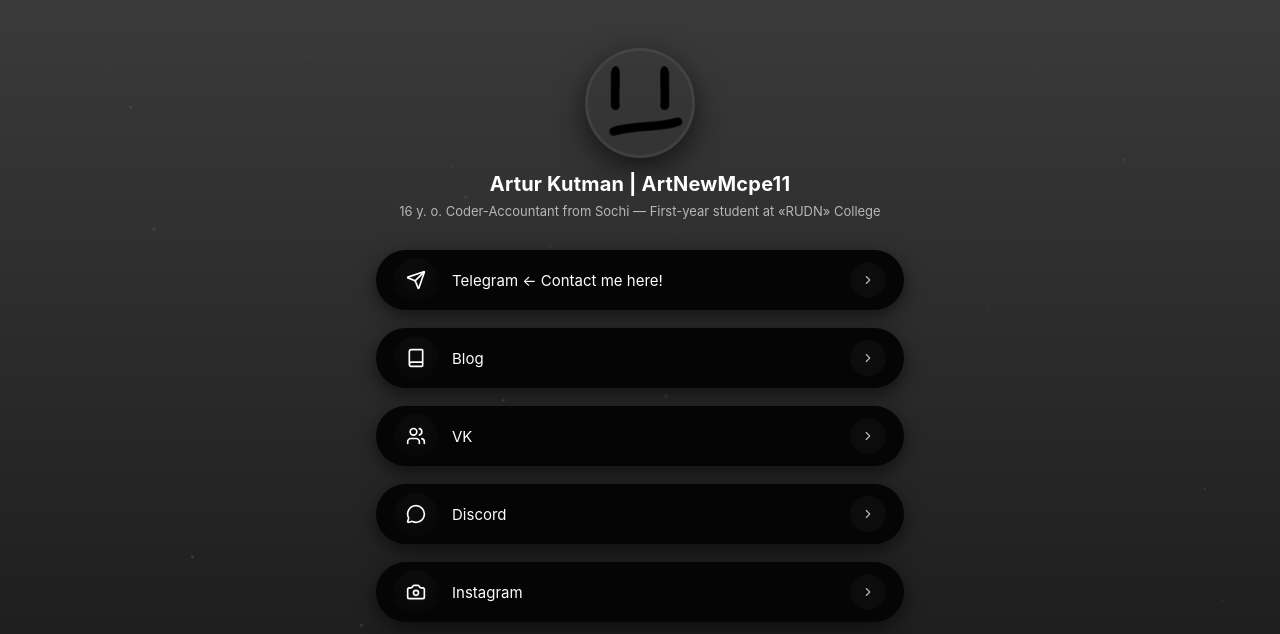
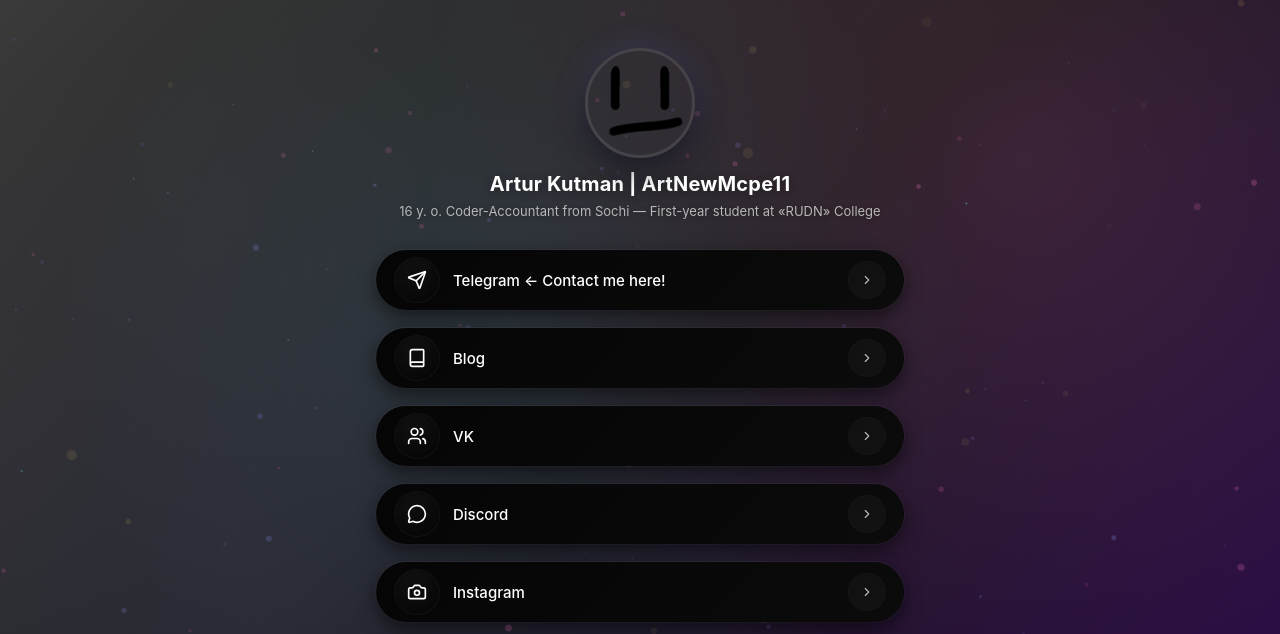
Before and after one commit to SIshill1/SIshill1.github.io, a plain HTML site: page index.html in a window 1280 px wide. Shown: the top 634 px of the page. Drawn offline with nearby package versions, Linux system fonts and the light colour scheme.

Commit message:
index.html

```diff
--- a/index.html
+++ b/index.html
@@ -22,11 +22,11 @@
       --icon-circle:44px;
       --gap-links:18px;
       --radius:999px;
-      /* анимационные настройки (легко подправить) */
-      --t-fast: 160ms;
-      --t-mid: 260ms;
-      --t-slow: 420ms;
-      --easing: cubic-bezier(.2,.9,.3,1);
+      /* УВЕЛИЧИЛИ ВРЕМЯ АНИМАЦИЙ ДЛЯ ПЛАВНОСТИ */
+      --t-fast: 200ms;
+      --t-mid: 400ms;
+      --t-slow: 600ms;
+      --easing: cubic-bezier(0.25, 0.46, 0.45, 0.94);
     }
 
     *{box-sizing:border-box}
@@ -34,7 +34,7 @@
     body{
       margin:0;
       font-family: Inter, "Segoe UI", Arial, sans-serif;
-      background: linear-gradient(180deg,var(--page-bg-1),var(--page-bg-2));
+      background: linear-gradient(135deg, var(--page-bg-1), var(--page-bg-2), #2a0a4a);
       color:var(--text);
       -webkit-font-smoothing:antialiased;
       -moz-osx-font-smoothing:grayscale;
@@ -44,16 +44,30 @@
       padding:48px 20px;
       min-height:100vh;
       position:relative;
-      overflow:hidden; /* чтобы canvas был в фоне */
+      overflow:hidden;
     }
 
-    /* canvas для частиц — позади основного контента */
+    /* Улучшенный градиентный фон */
+    .gradient-bg {
+      position: absolute;
+      top: 0;
+      left: 0;
+      width: 100%;
+      height: 100%;
+      background:
+        radial-gradient(circle at 20% 80%, rgba(120, 119, 198, 0.15) 0%, transparent 50%),
+        radial-gradient(circle at 80% 20%, rgba(255, 119, 198, 0.15) 0%, transparent 50%),
+        radial-gradient(circle at 40% 40%, rgba(120, 219, 255, 0.1) 0%, transparent 50%);
+      z-index: 0;
+    }
+
+    /* canvas для улучшенных частиц */
     canvas#particles{
       position: absolute;
       inset: 0;
       width:100%;
       height:100%;
-      z-index: 0;
+      z-index: 1;
       pointer-events: none;
       display:block;
     }
@@ -66,7 +80,7 @@
       align-items:center;
       flex:1;
       position: relative;
-      z-index: 1; /* выше canvas */
+      z-index: 2;
     }
 
     .avatar{
@@ -74,14 +88,56 @@
       height:var(--avatar-size);
       border-radius:50%;
       object-fit:cover;
-      border:3px solid rgba(255,255,255,0.06);
-      box-shadow:0 10px 30px rgba(0,0,0,0.6);
-      transition: transform var(--t-mid) var(--easing), box-shadow var(--t-mid) var(--easing);
+      border:3px solid rgba(255,255,255,0.1);
+      box-shadow:
+        0 10px 30px rgba(0,0,0,0.6),
+        0 0 30px rgba(120, 119, 198, 0.3);
+      transition: all var(--t-mid) var(--easing);
+      position: relative;
     }
-    .avatar:hover{ transform: scale(1.02) rotate(0.8deg); box-shadow:0 18px 44px rgba(0,0,0,0.66); }
 
-    h1{ margin:14px 0 6px; font-size:var(--name-font); font-weight:700; letter-spacing:0.2px; }
-    p.desc{ margin:0; margin-bottom:22px; font-size:var(--desc-font); color:var(--muted); max-width:820px; text-align:center; line-height:1.4; }
+    .avatar::after {
+      content: '';
+      position: absolute;
+      top: -3px;
+      left: -3px;
+      right: -3px;
+      bottom: -3px;
+      border-radius: 50%;
+      background: linear-gradient(45deg, transparent, rgba(255,255,255,0.1), transparent);
+      opacity: 0;
+      transition: opacity var(--t-mid) var(--easing);
+    }
+
+    .avatar:hover{
+      transform: scale(1.05);
+      box-shadow:
+        0 15px 40px rgba(0,0,0,0.8),
+        0 0 40px rgba(120, 119, 198, 0.5);
+    }
+
+    .avatar:hover::after {
+      opacity: 1;
+    }
+
+    h1{
+      margin:14px 0 6px;
+      font-size:var(--name-font);
+      font-weight:700;
+      letter-spacing:0.2px;
+      text-shadow: 0 2px 10px rgba(0,0,0,0.3);
+    }
+
+    p.desc{
+      margin:0;
+      margin-bottom:22px;
+      font-size:var(--desc-font);
+      color:var(--muted);
+      max-width:820px;
+      text-align:center;
+      line-height:1.4;
+      text-shadow: 0 1px 5px rgba(0,0,0,0.3);
+    }
 
     .links-wrap{ width:100%; display:flex; justify-content:center; }
     .links{
@@ -93,39 +149,58 @@
       padding:8px 6px 18px;
     }
 
-    /* базовая кнопка */
+    /* улучшенные кнопки с более плавными анимациями */
     .link{
       display:flex;
       align-items:center;
       justify-content:space-between;
       gap:16px;
       height:var(--link-height);
-      background:var(--card-bg);
+      background: var(--card-bg);
       border-radius:var(--radius);
       padding:0 18px 0 12px;
       text-decoration:none;
       color:var(--text);
-      box-shadow: 0 6px 18px rgba(0,0,0,0.55);
+      box-shadow:
+        0 6px 18px rgba(0,0,0,0.55),
+        0 0 0 1px rgba(255,255,255,0.05);
       position:relative;
-      overflow:visible;
+      overflow:hidden;
+      border: 1px solid transparent;
+      background: linear-gradient(135deg, var(--card-bg), var(--card-accent));
 
       /* более мягкое появление изначально */
       opacity:0;
       transform: translateY(10px);
       animation: linkIn var(--t-slow) var(--easing) forwards;
+      transition: all var(--t-mid) var(--easing);
     }
 
-    @keyframes linkIn{ to{ opacity:1; transform:none } }
+    .link::before {
+      content: '';
+      position: absolute;
+      top: 0;
+      left: -100%;
+      width: 100%;
+      height: 100%;
+      background: linear-gradient(90deg, transparent, rgba(255,255,255,0.1), transparent);
+      transition: left var(--t-slow) var(--easing);
+    }
+
+    @keyframes linkIn{
+      0% { opacity:0; transform: translateY(15px); }
+      100% { opacity:1; transform: translateY(0); }
+    }
 
     /* тайминги появления для каждого элемента */
-    .link:nth-child(1){ animation-delay:.12s }
-    .link:nth-child(2){ animation-delay:.28s }
-    .link:nth-child(3){ animation-delay:.44s }
+    .link:nth-child(1){ animation-delay:.15s }
+    .link:nth-child(2){ animation-delay:.30s }
+    .link:nth-child(3){ animation-delay:.45s }
     .link:nth-child(4){ animation-delay:.60s }
-    .link:nth-child(5){ animation-delay:.76s }
-    .link:nth-child(6){ animation-delay:.92s }
-    .link:nth-child(7){ animation-delay:1.08s }
-    .link:nth-child(8){ animation-delay:1.24s }
+    .link:nth-child(5){ animation-delay:.75s }
+    .link:nth-child(6){ animation-delay:.90s }
+    .link:nth-child(7){ animation-delay:1.05s }
+    .link:nth-child(8){ animation-delay:1.20s }
 
     /* слева: иконка в кружке + текст, аккуратное выравнивание */
     .left{ display:flex; align-items:center; gap:14px; min-width:0; }
@@ -134,14 +209,42 @@
       width:var(--icon-circle);
       height:var(--icon-circle);
       border-radius:50%;
-      background:rgba(255,255,255,0.03);
-      display:flex; align-items:center; justify-content:center; flex-shrink:0; margin-left:6px;
-      box-shadow: inset 0 -6px 18px rgba(0,0,0,0.5);
-      transition: transform var(--t-mid) var(--easing), background var(--t-mid) var(--easing), box-shadow var(--t-mid) var(--easing);
+      background: linear-gradient(135deg, rgba(255,255,255,0.05), rgba(255,255,255,0.02));
+      display: flex;
+      align-items: center;
+      justify-content: center;
+      flex-shrink: 0;
+      margin-left: 6px;
+      box-shadow:
+        inset 0 -6px 18px rgba(0,0,0,0.5),
+        0 0 0 1px rgba(255,255,255,0.05);
+      transition: all var(--t-mid) var(--easing);
       will-change: transform;
+      position: relative;
+      overflow: hidden;
     }
 
-    .icon-circle svg{ width:20px; height:20px; display:block; color:var(--text); transition: transform var(--t-mid) var(--easing); }
+    .icon-circle::before {
+      content: '';
+      position: absolute;
+      top: 0;
+      left: 0;
+      right: 0;
+      bottom: 0;
+      background: linear-gradient(135deg, rgba(120,119,198,0.1), rgba(255,119,198,0.1));
+      opacity: 0;
+      transition: opacity var(--t-mid) var(--easing);
+    }
+
+    .icon-circle svg{
+      width:20px;
+      height:20px;
+      display:block;
+      color:var(--text);
+      transition: all var(--t-mid) var(--easing);
+      position: relative;
+      z-index: 1;
+    }
 
     .text{
       font-size:15px;
@@ -151,8 +254,9 @@
       overflow:hidden;
       text-overflow:ellipsis;
       white-space:nowrap;
-      transition: transform var(--t-mid) var(--easing), color var(--t-mid) var(--easing);
+      transition: all var(--t-mid) var(--easing);
       will-change: transform;
+      font-weight: 500;
     }
 
     .arrow{
@@ -164,53 +268,95 @@
       justify-content:center;
       background:rgba(255,255,255,0.03);
       flex-shrink:0;
-      transition: transform var(--t-mid) var(--easing), background var(--t-mid) var(--easing);
+      transition: all var(--t-mid) var(--easing);
       will-change: transform;
+      box-shadow: 0 0 0 1px rgba(255,255,255,0.05);
     }
-    .arrow svg{ width:14px; height:14px; color:var(--muted); transition: transform var(--t-mid) var(--easing), color var(--t-mid) var(--easing); }
+    .arrow svg{ width:14px; height:14px; color:var(--muted); transition: all var(--t-mid) var(--easing); }
 
-    /* Мягкие hover-эффекты: не резкие */
+    /* Улучшенные hover-эффекты - БОЛЕЕ ПЛАВНЫЕ */
     .link:hover{
       transform: translateY(-4px);
-      background: linear-gradient(180deg, var(--card-bg), var(--card-accent));
-      box-shadow: 0 20px 46px rgba(0,0,0,0.65);
+      background: linear-gradient(135deg, var(--card-accent), #151525);
+      box-shadow:
+        0 20px 46px rgba(0,0,0,0.65),
+        0 0 30px rgba(120, 119, 198, 0.2),
+        0 0 0 1px rgba(120, 119, 198, 0.1);
     }
-    .link:active{ transform: translateY(-2px) scale(0.999); }
+
+    .link:hover::before {
+      left: 100%;
+    }
+
+    .link:active{ transform: translateY(-2px) scale(0.998); }
 
     .link:hover .icon-circle{
       transform: translateY(-3px) scale(1.03);
-      box-shadow: inset 0 -8px 22px rgba(0,0,0,0.55);
+      box-shadow:
+        inset 0 -8px 22px rgba(0,0,0,0.55),
+        0 5px 15px rgba(0,0,0,0.3);
     }
-    .link:hover .icon-circle svg{ transform: translateY(-1px); }
-    .link:hover .text{ transform: translateY(-1px); color: #fff; }
-    .link:hover .arrow{ transform: translateX(8px); background:rgba(255,255,255,0.02); }
-    .link:hover .arrow svg{ transform: translateX(2px); color:#fff; }
 
-    /* Tooltip "Скоро..." */
+    .link:hover .icon-circle::before {
+      opacity: 1;
+    }
+
+    .link:hover .icon-circle svg{
+      transform: translateY(-1px) scale(1.1);
+    }
+
+    .link:hover .text{
+      transform: translateY(-1px);
+      color: #fff;
+      text-shadow: 0 0 10px rgba(255,255,255,0.3);
+    }
+
+    .link:hover .arrow{
+      transform: translateX(8px);
+      background: rgba(120, 119, 198, 0.1);
+      box-shadow: 0 0 0 1px rgba(120, 119, 198, 0.2);
+    }
+
+    .link:hover .arrow svg{
+      transform: translateX(2px);
+      color:#fff;
+    }
+
+    /* УЛУЧШЕННЫЙ Tooltip "Скоро..." */
     .tooltip{
       position:absolute;
       top:50%;
       left:calc(100% + 12px);
-      transform:translateY(-50%);
-      background:#111;
+      transform:translateY(-50%) scale(0.9);
+      background: rgba(20, 20, 30, 0.95);
       color:#fff;
-      padding:8px 10px;
-      border-radius:8px;
+      padding:10px 14px;
+      border-radius:10px;
       font-size:13px;
       white-space:nowrap;
-      box-shadow:0 10px 28px rgba(0,0,0,0.6);
+      box-shadow:
+        0 10px 30px rgba(0,0,0,0.8),
+        0 0 20px rgba(120, 119, 198, 0.3);
       opacity:0;
       pointer-events:none;
-      transition:opacity var(--t-fast) var(--easing), transform var(--t-fast) var(--easing);
+      transition: all var(--t-mid) var(--easing);
       z-index:40;
+      backdrop-filter: blur(10px);
+      border: 1px solid rgba(255,255,255,0.1);
+      font-weight: 500;
     }
-    .tooltip.show{ opacity:1; transform:translateY(-50%) scale(1); pointer-events:auto; }
+    .tooltip.show{
+      opacity:1;
+      transform:translateY(-50%) scale(1);
+      pointer-events:auto;
+    }
     .tooltip.left{ left:auto; right:calc(100% + 12px); }
 
     /* для пользователей, которые отключили анимации */
     @media (prefers-reduced-motion: reduce) {
       *{ transition: none !important; animation: none !important; transform: none !important; }
-      canvas#particles{ display:none !important; } /* если отключили анимации — скрываем canvas */
+      canvas#particles{ display:none !important; }
+      .gradient-bg { display: none !important; }
     }
 
     /* responsive */
@@ -225,7 +371,10 @@
   </style>
 </head>
 <body>
-  <!-- canvas для частиц -->
+  <!-- Улучшенный градиентный фон -->
+  <div class="gradient-bg"></div>
+
+  <!-- canvas для крутых частиц -->
   <canvas id="particles" aria-hidden="true"></canvas>
 
   <div class="container">
@@ -302,7 +451,7 @@
     </div>
   </div>
 
-  <footer class="site-footer" style="width:100%; max-width:var(--links-width); color:var(--muted); font-size:13px; text-align:center; margin-top:18px; padding:12px 6px;">
+  <footer class="site-footer" style="width:100%; max-width:var(--links-width); color:var(--muted); font-size:13px; text-align:center; margin-top:18px; padding:12px 6px; position:relative; z-index:2;">
     Copyright © <span id="year">2024</span> ArtNewMcpe11.ru All rights reserved.
   </footer>
 
@@ -310,7 +459,7 @@
     // Иконки lucide
     lucide.createIcons();
 
-    // --- автоматическое поведение ссылок и тултипов (как было) ---
+    // --- автоматическое поведение ссылок и тултипов ---
     const links = document.querySelectorAll('.links .link');
     links.forEach(link => {
       const href = (link.getAttribute('href') || '').trim();
@@ -319,18 +468,25 @@
         link.setAttribute('target','_blank');
         link.setAttribute('rel','noopener noreferrer');
       } else {
+        // Создаем тултип для кнопок без ссылок
         if(!link.querySelector('.tooltip')){
           const tip = document.createElement('span');
           tip.className = 'tooltip';
-          tip.textContent = 'Скоро... 🙂';
+          tip.textContent = 'Скоро... 😊';
           link.appendChild(tip);
         }
+
+        // Обработчик клика для показа тултипа
         link.addEventListener('click', e => {
           e.preventDefault();
           const tip = link.querySelector('.tooltip');
           positionTip(tip, link);
           tip.classList.add('show');
-          setTimeout(()=> tip.classList.remove('show'), 1500);
+
+          // Скрываем тултип через 2 секунды
+          setTimeout(() => {
+            tip.classList.remove('show');
+          }, 2000);
         });
       }
     });
@@ -339,6 +495,8 @@
       tip.classList.remove('left');
       const rect = link.getBoundingClientRect();
       const approxW = tip.offsetWidth || 140;
+
+      // Проверяем, помещается ли тултип справа
       if(rect.right + 12 + approxW > window.innerWidth){
         tip.classList.add('left');
       } else {
@@ -347,7 +505,7 @@
     }
 
     window.addEventListener('resize', () => {
-      document.querySelectorAll('.tooltip.show').forEach(tip=>{
+      document.querySelectorAll('.tooltip.show').forEach(tip => {
         const link = tip.closest('.link');
         positionTip(tip, link);
       });
@@ -357,27 +515,29 @@
     document.getElementById('year').textContent = new Date().getFullYear();
 
     /* =========================
-       PARTICLES (серые, тонкие)
+       УЛУЧШЕННЫЕ PARTICLES С БОЛЬШИМ КОЛИЧЕСТВОМ ЧАСТИЦ
        ========================= */
 
     (function(){
       const prefersReduced = window.matchMedia && window.matchMedia('(prefers-reduced-motion: reduce)').matches;
-      if(prefersReduced) return; // если пользователь предпочитает без анимаций — выходим
+      if(prefersReduced) return;
 
       const canvas = document.getElementById('particles');
       const ctx = canvas.getContext('2d');
       let width = 0, height = 0, particles = [], pointer = {x: null, y: null, active: false};
 
-      // параметры: легко изменять плотность/скорость/размер
+      // УВЕЛИЧИЛИ КОЛИЧЕСТВО ЧАСТИЦ
       const CONFIG = {
-        COUNT: Math.round(Math.max(40, (window.innerWidth * window.innerHeight) / 80000)), // адаптивно к экрану
-        SIZE_MIN: 0.6,
-        SIZE_MAX: 2.2,
-        SPEED: 0.25, // базовая скорость
-        ALPHA_MIN: 0.05,
-        ALPHA_MAX: 0.20,
-        CONNECT_DISTANCE: 110, // расстояние для тонких линий (если включить)
-        LINE_ALPHA: 0.06
+        TYPES: [
+          { count: 60, size: [1, 3], speed: 0.3, color: [120, 119, 198], alpha: [0.1, 0.3], shape: 'circle' },
+          { count: 40, size: [2, 4], speed: 0.2, color: [255, 119, 198], alpha: [0.15, 0.25], shape: 'circle' },
+          { count: 25, size: [1, 2], speed: 0.5, color: [120, 219, 255], alpha: [0.2, 0.4], shape: 'star' },
+          { count: 20, size: [3, 6], speed: 0.1, color: [255, 219, 120], alpha: [0.05, 0.15], shape: 'circle' }
+        ],
+        CONNECT_DISTANCE: 120, // немного уменьшили расстояние для большего количества связей
+        LINE_ALPHA: 0.1, // увеличили прозрачность линий
+        REPEL_FORCE: 0.8,
+        PULSE_SPEED: 0.02
       };
 
       function onResize(){
@@ -389,49 +549,90 @@
 
       function rand(min, max){ return Math.random() * (max - min) + min; }
 
-      // создаём массив частиц
+      // Создание разных типов частиц
       function createParticles(){
         particles = [];
-        for(let i=0;i<CONFIG.COUNT;i++){
+        CONFIG.TYPES.forEach(type => {
+          for(let i = 0; i < type.count; i++){
+            const size = rand(type.size[0], type.size[1]);
             particles.push({
               x: Math.random() * width,
               y: Math.random() * height,
-            r: rand(CONFIG.SIZE_MIN, CONFIG.SIZE_MAX),
-            dx: (Math.random() - 0.5) * CONFIG.SPEED,
-            dy: (Math.random() - 0.5) * CONFIG.SPEED,
-            alpha: rand(CONFIG.ALPHA_MIN, CONFIG.ALPHA_MAX),
-            // немного фаз для лёгкого мерцания
-            phase: Math.random() * Math.PI * 2
+              r: size,
+              dx: (Math.random() - 0.5) * type.speed,
+              dy: (Math.random() - 0.5) * type.speed,
+              alpha: rand(type.alpha[0], type.alpha[1]),
+              baseAlpha: rand(type.alpha[0], type.alpha[1]),
+              color: type.color,
+              phase: Math.random() * Math.PI * 2,
+              shape: type.shape,
+              pulse: 1,
+              spin: Math.random() * Math.PI * 2
             });
           }
+        });
       }
       createParticles();
 
-      // слушаем движение мыши — для лёгкого эффекта парраллакса/отталкивания
+      // Рисование звезды
+      function drawStar(ctx, x, y, radius, points, innerRadius) {
+        let rot = Math.PI / 2 * 3;
+        let step = Math.PI / points;
+
+        ctx.beginPath();
+        ctx.moveTo(x, y - radius);
+
+        for (let i = 0; i < points; i++) {
+          ctx.lineTo(
+            x + Math.cos(rot) * radius,
+            y + Math.sin(rot) * radius
+          );
+          rot += step;
+
+          ctx.lineTo(
+            x + Math.cos(rot) * innerRadius,
+            y + Math.sin(rot) * innerRadius
+          );
+          rot += step;
+        }
+
+        ctx.lineTo(x, y - radius);
+        ctx.closePath();
+      }
+
+      // Взаимодействие с мышью
       window.addEventListener('mousemove', e => {
         pointer.x = e.clientX;
         pointer.y = e.clientY;
         pointer.active = true;
       }, {passive:true});
-      window.addEventListener('mouseout', ()=> { pointer.x = pointer.y = null; pointer.active = false; });
 
-      // основной рендер
+      window.addEventListener('mouseout', () => {
+        pointer.x = pointer.y = null;
+        pointer.active = false;
+      });
+
+      // Основной рендер с улучшенной графикой
       function render(){
-        ctx.clearRect(0,0,width,height);
+        ctx.clearRect(0, 0, width, height);
 
-        // рисуем тонкие линии между близкими частицами (не ярко, для экономии ресурсов)
-        // (Этот блок можно отключить, оставил выключенным по умолчанию — закомментирован)
-        /*
+        // Рисуем соединения между частицами
         ctx.beginPath();
-        for(let i=0;i<particles.length;i++){
-          for(let j=i+1;j<particles.length;j++){
+        for(let i = 0; i < particles.length; i++){
+          for(let j = i + 1; j < particles.length; j++){
             const a = particles[i], b = particles[j];
             const dx = a.x - b.x, dy = a.y - b.y;
-            const d = Math.sqrt(dx*dx + dy*dy);
-            if(d < CONFIG.CONNECT_DISTANCE){
-              const alpha = (1 - d / CONFIG.CONNECT_DISTANCE) * CONFIG.LINE_ALPHA;
-              ctx.strokeStyle = 'rgba(200,200,200,' + alpha + ')';
-              ctx.lineWidth = 0.6;
+            const distance = Math.sqrt(dx * dx + dy * dy);
+
+            if(distance < CONFIG.CONNECT_DISTANCE){
+              const alpha = (1 - distance / CONFIG.CONNECT_DISTANCE) * CONFIG.LINE_ALPHA;
+              // Цвет линии зависит от цветов соединяемых частиц
+              const r = Math.round((a.color[0] + b.color[0]) / 2);
+              const g = Math.round((a.color[1] + b.color[1]) / 2);
+              const bVal = Math.round((a.color[2] + b.color[2]) / 2);
+
+              ctx.strokeStyle = `rgba(${r}, ${g}, ${bVal}, ${alpha})`;
+              ctx.lineWidth = 0.8;
               ctx.moveTo(a.x, a.y);
               ctx.lineTo(b.x, b.y);
             }
@@ -439,52 +640,92 @@
         }
         ctx.stroke();
         ctx.closePath();
-        */
 
-        // рисуем частицы
+        // Рисуем частицы
         particles.forEach(p => {
-          // мягкое мерцание
-          p.phase += 0.02;
-          const pulse = 0.85 + Math.sin(p.phase) * 0.15;
+          // Анимация пульсации
+          p.phase += CONFIG.PULSE_SPEED;
+          p.pulse = 0.8 + Math.sin(p.phase) * 0.2;
+          p.alpha = p.baseAlpha * p.pulse;
 
-          // движение
-          p.x += p.dx * pulse;
-          p.y += p.dy * pulse;
+          // Вращение для звезд
+          if (p.shape === 'star') {
+            p.spin += 0.01;
+          }
 
-          // границы — отражение
-          if(p.x < -10) p.x = width + 10;
-          if(p.x > width + 10) p.x = -10;
-          if(p.y < -10) p.y = height + 10;
-          if(p.y > height + 10) p.y = -10;
+          // Движение
+          p.x += p.dx * p.pulse;
+          p.y += p.dy * p.pulse;
 
-          // лёгкое отталкивание от курсора
+          // Отскок от границ
+          if(p.x < -20) p.x = width + 20;
+          if(p.x > width + 20) p.x = -20;
+          if(p.y < -20) p.y = height + 20;
+          if(p.y > height + 20) p.y = -20;
+
+          // Взаимодействие с курсором
           if(pointer.active && pointer.x != null){
             const mx = p.x - pointer.x;
             const my = p.y - pointer.y;
-            const md = Math.sqrt(mx*mx + my*my);
-            const minDist = 60;
-            if(md < minDist && md > 0){
-              const repel = (1 - md / minDist) * 0.6;
-              p.x += (mx / md) * repel;
-              p.y += (my / md) * repel;
+            const distance = Math.sqrt(mx * mx + my * my);
+            const minDist = 80;
+
+            if(distance < minDist && distance > 0){
+              const force = (1 - distance / minDist) * CONFIG.REPEL_FORCE;
+              p.x += (mx / distance) * force;
+              p.y += (my / distance) * force;
             }
           }
 
+          // Рисуем частицу в зависимости от типа
+          ctx.save();
+          ctx.globalAlpha = p.alpha;
+
+          if (p.shape === 'star') {
+            ctx.translate(p.x, p.y);
+            ctx.rotate(p.spin);
+            ctx.fillStyle = `rgb(${p.color[0]}, ${p.color[1]}, ${p.color[2]})`;
+            drawStar(ctx, 0, 0, p.r * p.pulse, 5, p.r * p.pulse * 0.5);
+            ctx.fill();
+          } else {
+            // Добавляем свечение для кругов
+            const gradient = ctx.createRadialGradient(
+              p.x, p.y, 0,
+              p.x, p.y, p.r * p.pulse * 2
+            );
+            gradient.addColorStop(0, `rgba(${p.color[0]}, ${p.color[1]}, ${p.color[2]}, ${p.alpha})`);
+            gradient.addColorStop(1, `rgba(${p.color[0]}, ${p.color[1]}, ${p.color[2]}, 0)`);
+
             ctx.beginPath();
-          ctx.fillStyle = `rgba(200,200,200,${p.alpha * pulse})`; // серый тон
-          ctx.arc(p.x, p.y, p.r * pulse, 0, Math.PI * 2);
+            ctx.arc(p.x, p.y, p.r * p.pulse * 1.5, 0, Math.PI * 2);
+            ctx.fillStyle = gradient;
             ctx.fill();
             ctx.closePath();
+
+            // Основная частица
+            ctx.beginPath();
+            ctx.arc(p.x, p.y, p.r * p.pulse, 0, Math.PI * 2);
+            ctx.fillStyle = `rgb(${p.color[0]}, ${p.color[1]}, ${p.color[2]})`;
+            ctx.fill();
+            ctx.closePath();
+          }
+
+          ctx.restore();
         });
 
         requestAnimationFrame(render);
       }
 
-      // перезапустить при резайзе / смене плотности
-      window.addEventListener('orientationchange', () => { setTimeout(()=> { createParticles(); }, 350); }, {passive:true});
+      // Перезапуск при изменении ориентации
+      window.addEventListener('orientationchange', () => {
+        setTimeout(() => {
+          onResize();
+          createParticles();
+        }, 350);
+      }, {passive:true});
 
-      // старт анимации с небольшой задержкой, чтобы не грузить при старте страницы
-      setTimeout(() => { render(); }, 120);
+      // Запуск анимации
+      setTimeout(() => { render(); }, 200);
     })();
 
   </script>
```
Lines whose indentation alone changed are shown as unchanged.
